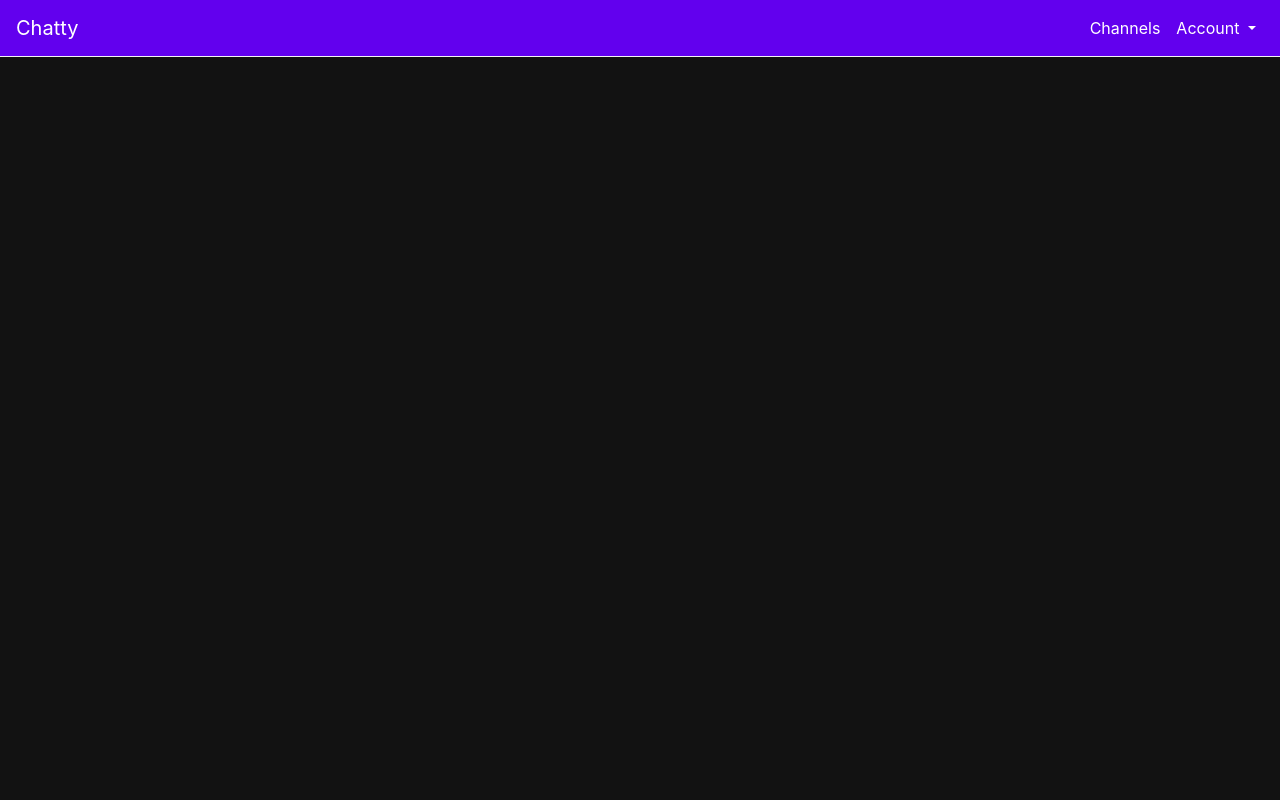
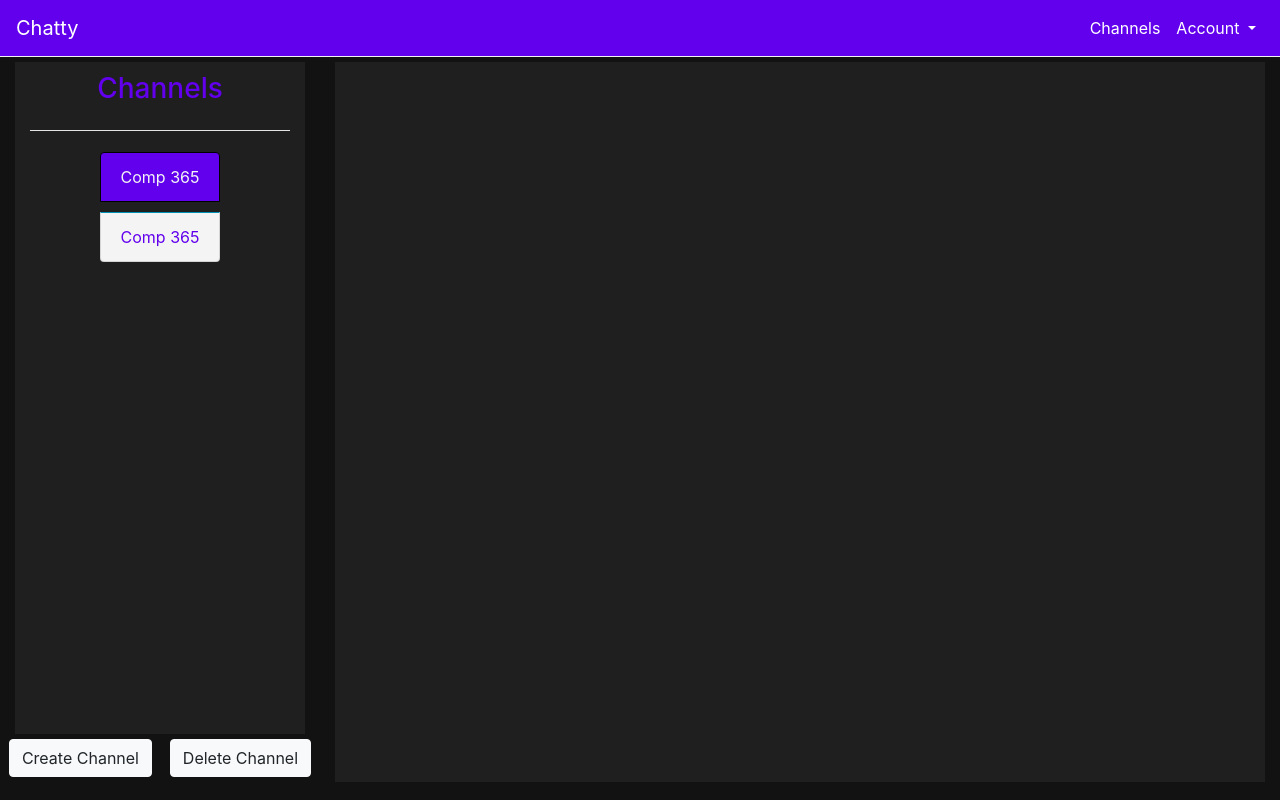
Before and after one commit to mastrHyperion98/SOEN287_Project, a Flask app: page /channels in a window 1280 px wide. Run offline with Flask 2, Linux system fonts and the light colour scheme; some libraries are stand-ins or nearby versions.

Commit message:
Barebone channels

```diff
--- a/A2/static/Style.css
+++ b/A2/static/Style.css
@@ -19,12 +19,27 @@
         margin-top: 5px;
         height: 84vh;
     }
+     #channel_settings.container-fluid{
+        background-color:  #1f1f1f!important;
+        margin-bottom: 5px;
+        padding-top: 10px;
+        margin-top: 5px;
+        height: 90vh;
+    }
     #dash_nav.container-fluid{
         background-color:  #1f1f1f!important;
         margin-bottom: 5px;
         padding-top: 10px;
         margin-top: 5px;
         height: 90vh;
+        color: #6200EE;
+    }
+      #channel_nav.container-fluid{
+        background-color:  #1f1f1f!important;
+        margin-bottom: 5px;
+        padding-top: 10px;
+        margin-top: 5px;
+        height: 84vh;
         color: #6200EE;
     }
     .form{
--- a/A2/templates/Channels.html
+++ b/A2/templates/Channels.html
@@ -1,2 +1,42 @@
 {% extends "base_home.html" %}
-{% block title %}{{ super() }} Channels {% endblock %}
+{% block title %}{{ super() }} Channels{% endblock %}
+{% block content %}
+    {{ super() }}
+
+<div  class="container-fluid overflow-auto">
+  <div class="row content">
+    <div class="col-sm-3 sidenav">
+        <div id="channel_nav" class="container-fluid overflow-auto" >
+            <div class="row d-flex justify-content-center">
+                <h3>Channels</h3>
+            </div>
+            <hr/>
+            <div id="nav_channels" class="container-fluid d-flex justify-content-center">
+               <div id="channel_select" class="list-group list-group-btn">
+                  <button type="button" class="list-group-item list-group-item-action active">
+                    Comp 365
+                  </button>
+                  <button type="button" class="list-group-item list-group-item-action">
+                    Comp 365
+                  </button>
+               </div>
+            </div>
+        </div>
+        <div class="row d-flex justify-content-around">
+
+        <div class="col-sm6 ">
+            <button type="button" class="btn btn-light">Create Channel</button>
+        </div>
+           <div class="col-sm6">
+            <button type="button" class="btn btn-light">Delete Channel</button>
+        </div>
+    </div>
+    </div>
+    <div class="col-sm-9 ">
+        <div id="channel_settings" class="container-fluid overflow-auto">
+
+        </div>
+  </div>
+</div>
+</div>
+{%  endblock %}
```
